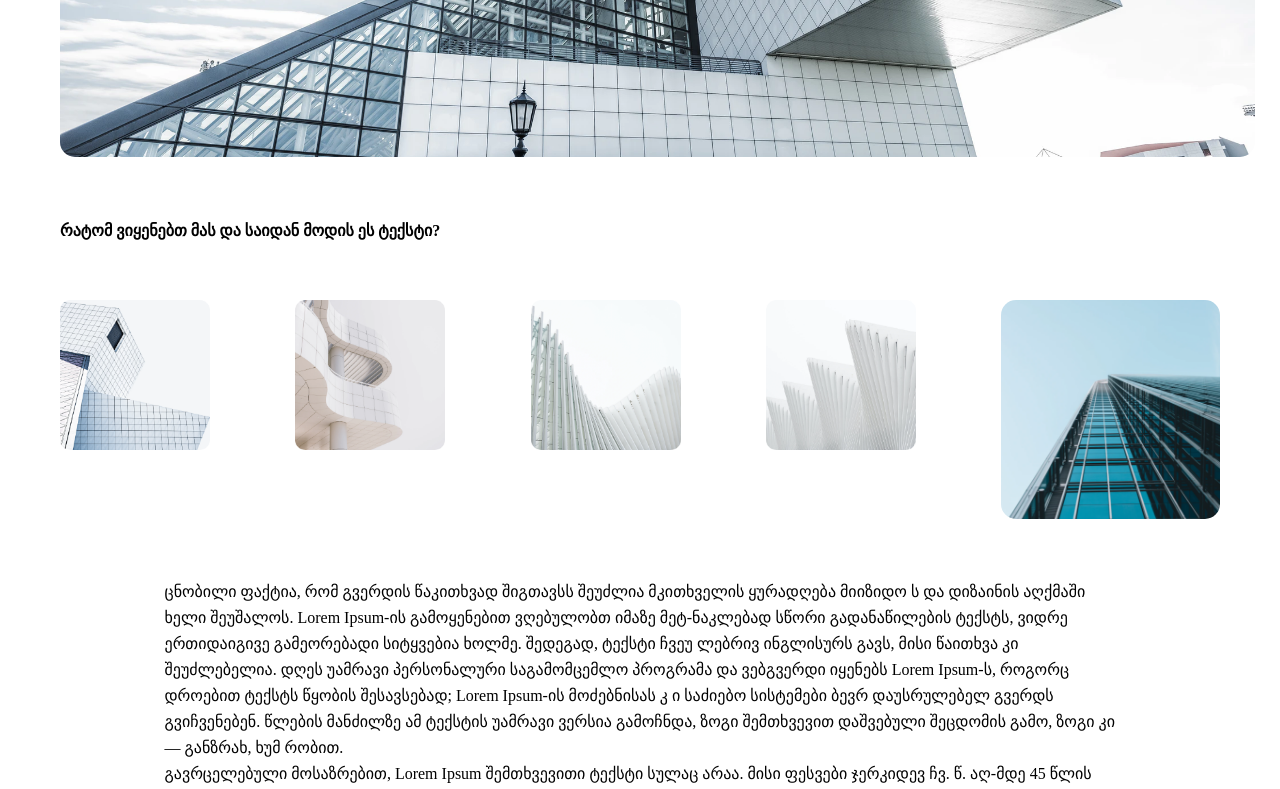
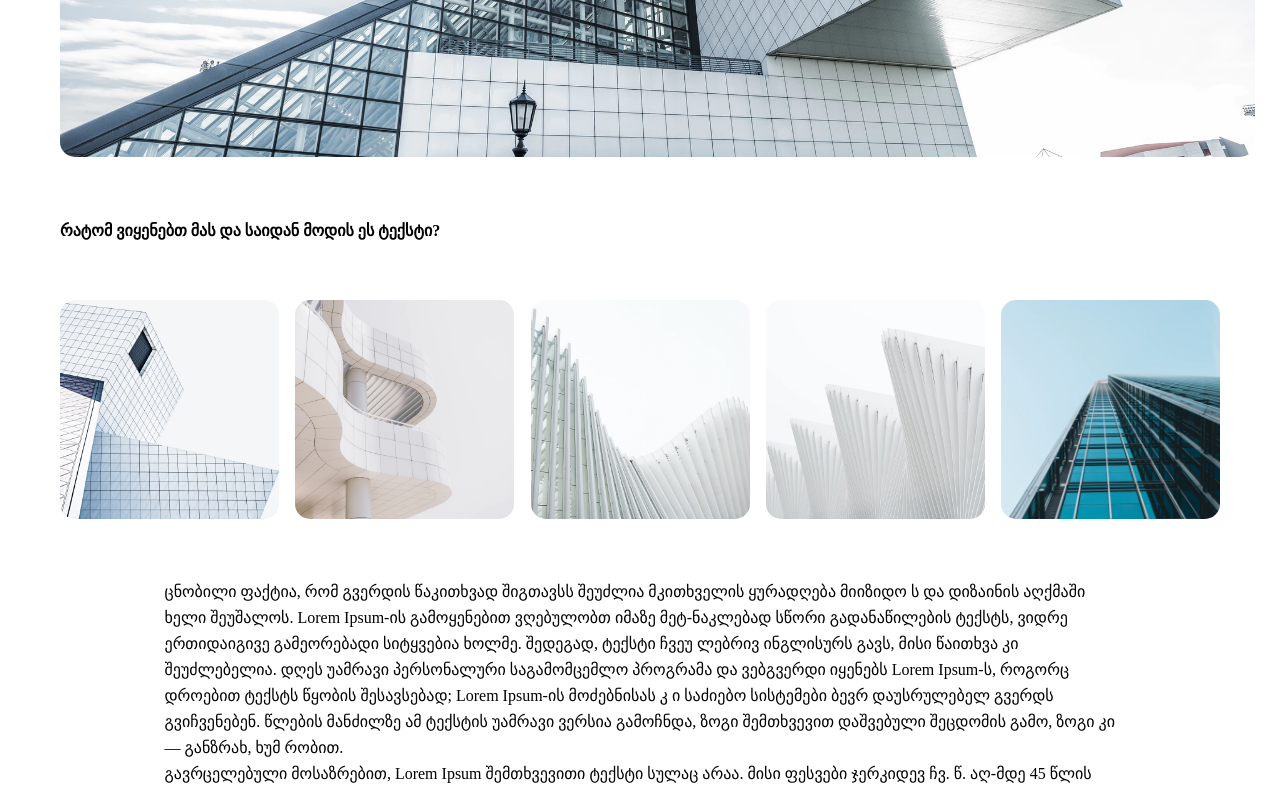
Before and after one commit to mariamibarba/lesson11, a plain HTML site: page index.html in a window 1280 px wide. Shown: the part 663-1452 px from the top of the page. Drawn offline with Linux system fonts and the light colour scheme.

Commit message:
change style.css

```diff
--- a/style.css
+++ b/style.css
@@ -100,10 +100,7 @@ li a{
     margin: 20px auto;
 
 }
-.photo{
-    width: 150px;
-    height: 150px;
-}
+
 .call-box{
     display: flex;
     flex-wrap: wrap;
```
